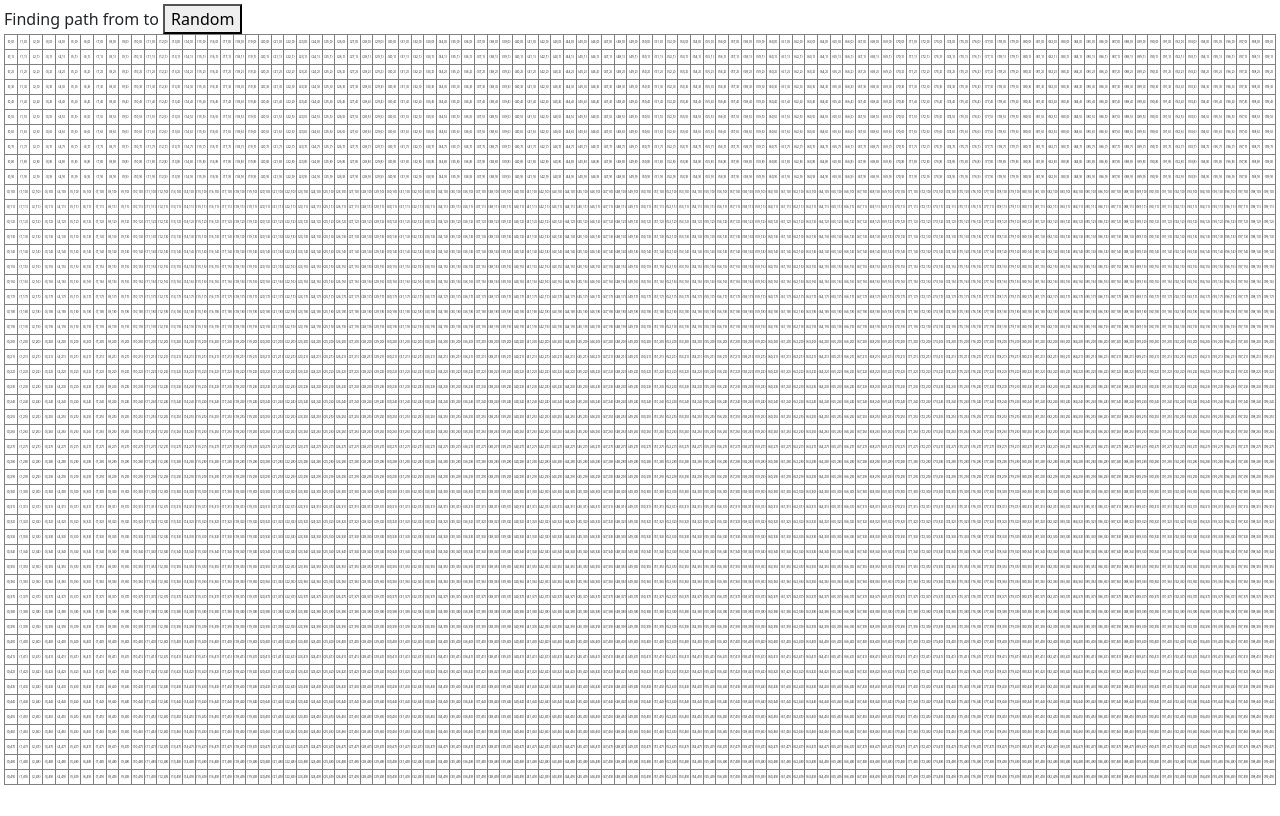
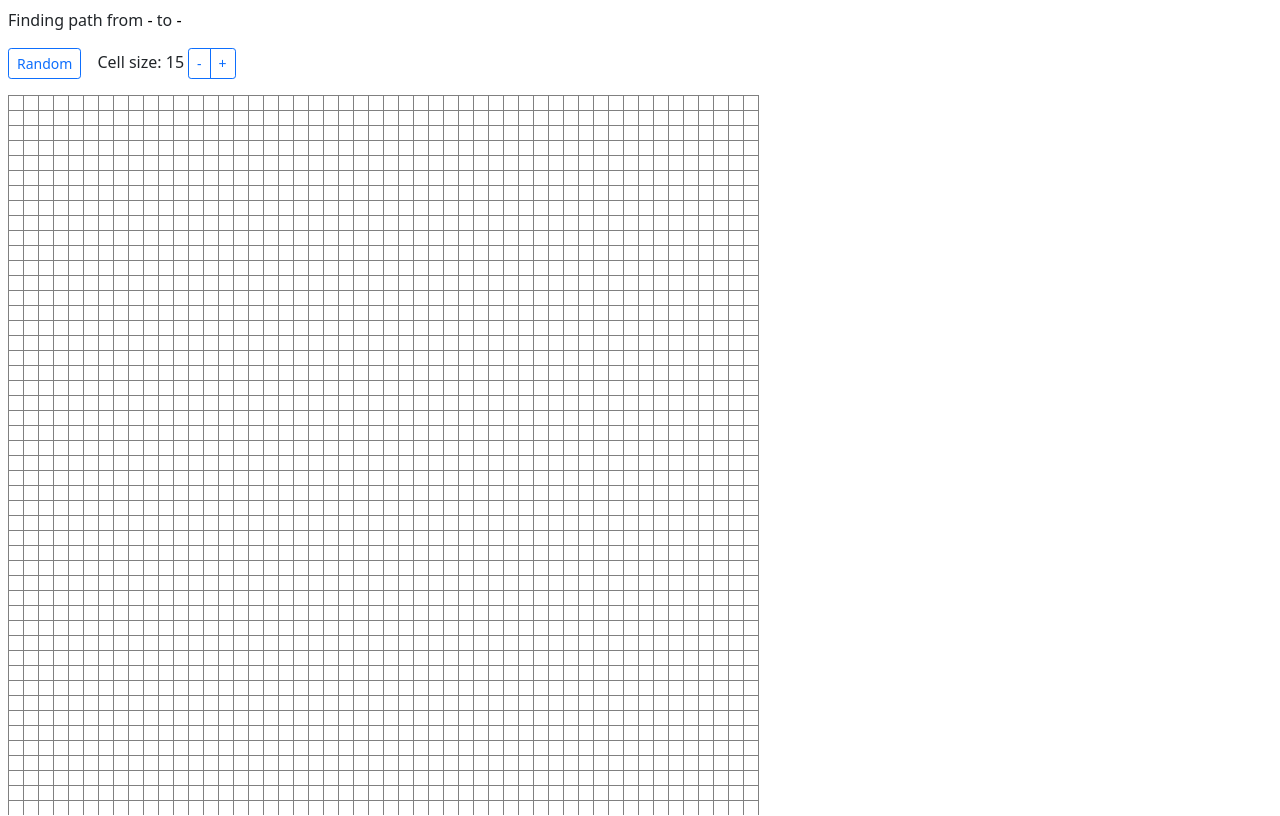
Before and after one commit to borminc/path-finding-ai-project, a React (Create React App) app: page / in a window 1280 px wide. Built offline with nearby package versions, Linux system fonts and the light colour scheme.

Commit message:
clean useAStar hook

```diff
--- a/src/app.css
+++ b/src/app.css
@@ -1,8 +1,12 @@
+table {
+	table-layout: fixed;
+}
 td {
 	position: relative;
 	border: solid grey 0.5px;
 	padding: 0;
 	margin: 0;
+	white-space: nowrap;
 }
 td:after {
 	content: '';
--- a/src/app.jsx
+++ b/src/app.jsx
@@ -3,7 +3,7 @@ import GridComponent from './grid.jsx';
 
 const App = () => {
 	return (
-		<div className='m-1'>
+		<div className='m-2' style={{ height: '100vh', width: '100vw' }}>
 			<GridComponent />
 		</div>
 	);
--- a/src/grid.jsx
+++ b/src/grid.jsx
@@ -1,29 +1,26 @@
-/* eslint-disable no-unused-vars */
 import Grid from './lib/grid.mjs';
-import AStar from './lib/aStar.mjs';
-import React, { useEffect } from 'react';
+import React from 'react';
 import useAStar from './hooks/useAStar.js';
 
-const CELL_SIZE = '15px';
+const CELL_SIZE = 15;
 
 const GridComponent = () => {
 	const {
-		isInProgress,
+		isOutputting,
 		liveGrid,
 		startCell,
 		endCell,
-		aStar,
 		livePath,
-		pathStates,
 		generateRandomProblem,
 	} = useAStar({
-		initialGrid: new Grid(100, 50, { allowDiagonalNeighbors: false }),
-		renderSpeed: 1,
+		initialGrid: new Grid(50, 50, { allowDiagonalNeighbors: false }),
+		renderSpeed: 0.25,
 		numberOfObstacles: 250,
 	});
+	const [cellSize, setCellSize] = React.useState(CELL_SIZE);
 
 	const getCellColor = cell => {
-		if (!cell) return 'white';
+		if (!cell) return 'black';
 		if (cell.isObstacle) return 'black';
 		if (startCell && cell.isSameXY(startCell)) return 'blue';
 		if (endCell && cell.isSameXY(endCell)) return 'green';
@@ -32,26 +29,56 @@ const GridComponent = () => {
 		return 'white';
 	};
 
-	useEffect(() => {
-		// console.log(liveGrid);
-	}, [livePath, liveGrid]);
-
 	return (
-		<>
+		<div style={{ height: '100%', width: '100%' }}>
 			<div>
 				Finding path from{' '}
 				<span style={{ color: getCellColor(startCell) }}>
-					{startCell?.getXYString()}
+					{startCell?.getXYString() || '-'}
 				</span>{' '}
 				to{' '}
 				<span style={{ color: getCellColor(endCell) }}>
-					{endCell?.getXYString()}
+					{endCell?.getXYString() || '-'}
 				</span>
-				<button onClick={generateRandomProblem} disabled={isInProgress}>
+			</div>
+
+			<div>
+				<button
+					onClick={generateRandomProblem}
+					disabled={isOutputting}
+					className='btn btn-sm btn-outline-primary my-3 me-3'
+				>
 					Random
 				</button>
+
+				<span>Cell size: {cellSize}</span>
+				<div className='btn-group ms-1'>
+					<button
+						type='button'
+						className='btn btn-sm btn-outline-primary'
+						onClick={() => setCellSize(prev => prev - 1)}
+					>
+						-
+					</button>
+					<button
+						type='button'
+						className='btn btn-sm btn-outline-primary'
+						onClick={() => setCellSize(prev => prev + 1)}
+					>
+						+
+					</button>
 				</div>
-			<table>
+			</div>
+
+			<div
+				className='d-flex'
+				style={{
+					overflow: 'scroll',
+					maxWidth: '100%',
+					maxHeight: '90%',
+				}}
+			>
+				<table style={{ width: 'min-content' }}>
 					<tbody>
 						{liveGrid.cells.map((row, i) => (
 							<tr key={i} className=''>
@@ -59,20 +86,21 @@ const GridComponent = () => {
 									<td
 										key={`${cell.x}${cell.y}`}
 										style={{
-										width: CELL_SIZE,
-										height: CELL_SIZE,
+											width: cellSize,
+											height: cellSize,
 											fontSize: '20%',
 											backgroundColor: getCellColor(cell),
 										}}
 									>
-									<div>{cell.getXYString()}</div>
+										{/* <div>{cell.getXYString()}</div> */}
 									</td>
 								))}
 							</tr>
 						))}
 					</tbody>
 				</table>
-		</>
+			</div>
+		</div>
 	);
 };
 
--- a/src/hooks/useAStar.js
+++ b/src/hooks/useAStar.js
@@ -1,11 +1,8 @@
-/* eslint-disable no-unused-vars */
 import React from 'react';
 import Grid from '../lib/grid.mjs';
 import AStar from '../lib/aStar.mjs';
 
-const sleep = ms => {
-	return new Promise(resolve => setTimeout(resolve, ms));
-};
+const sleep = ms => new Promise(resolve => setTimeout(resolve, ms));
 
 const defaultGrid = () => new Grid(50, 50);
 
@@ -17,12 +14,13 @@ const useAStar = ({
 	initialPath = null,
 	initialGrid = null,
 } = {}) => {
-	const [isInProgress, setIsInProgress] = React.useState(false);
+	const [isOutputting, setIsOutputting] = React.useState(false);
 
 	const [path, setPath] = React.useState(initialPath ?? []);
+	const [livePath, setLivePath] = React.useState([]);
+
 	const [pathStates, setPathStates] = React.useState([]);
 	const [gridStates, setGridStates] = React.useState([]);
-	const [livePath, setLivePath] = React.useState([]);
 
 	const [aStar, setAStar] = React.useState(
 		new AStar(initialGrid ?? defaultGrid(), {
@@ -38,52 +36,76 @@ const useAStar = ({
 	const [startCell, setStartCell] = React.useState(initialStartCell);
 	const [endCell, setEndCell] = React.useState(initialEndCell);
 
-	const findPath = (startCell, endCell, aStar) => {
+	const generateRandomProblem = () => {
+		try {
+			const { aStar, newStartCell, newEndCell } = resetAStar({
+				randomizeObstacles: true,
+			});
+
+			const path = aStar.findPath(newStartCell, newEndCell);
+
+			if (!path || path.length === 0) {
+				alert('no path found');
+			}
+
+			setPath(path || []);
+		} catch (err) {
+			console.log(err);
+			setPath([]);
+			alert('error');
+		}
+	};
+
+	const resetAStar = ({
+		startCell = null,
+		endCell = null,
+		randomizeObstacles = false,
+	} = {}) => {
+		const newStartCell =
+			startCell ?? aStar.grid.getRandomCell(cell => cell.isAPath());
+		const newEndCell =
+			endCell ??
+			aStar.grid.getRandomCell(
+				cell => cell.isAPath() && !cell.isSameXY(newStartCell)
+			);
+
+		setStartCell(newStartCell);
+		setEndCell(newEndCell);
+
+		aStar.grid = initialGrid;
+
+		if (!randomizeObstacles) {
+			setAStar(aStar);
+			return { aStar, newStartCell, newEndCell };
+		}
+
 		if (numberOfObstacles >= aStar.grid.width * aStar.grid.height - 2) {
 			alert(
 				'number of obstacles exceeds the number of available cells (minus start and end cells)'
 			);
-			return;
-		}
-		try {
-			// make some cells obstacles
+		} else {
 			for (let i = 0; i < numberOfObstacles; i++) {
 				aStar.grid
 					.getRandomCell(
 						cell =>
 							cell.isAPath() &&
-							!cell.isSameXY(startCell) &&
-							!cell.isSameXY(endCell)
+							!cell.isSameXY(newStartCell) &&
+							!cell.isSameXY(newEndCell)
 					)
 					.setIsObstacle(true).data = '  •  ';
 			}
+		}
 
-			return aStar.findPath(startCell, endCell);
-		} catch (err) {
-			return [];
-		}
+		setAStar(aStar);
+		return { aStar, newStartCell, newEndCell };
 	};
 
-	const generateRandomProblem = () => {
-		const newStartCell = aStar.grid.getRandomCell(cell => cell.isAPath());
-		const newEndCell = aStar.grid.getRandomCell(
-			cell => cell.isAPath() && !cell.isSameXY(newStartCell)
-		);
+	const updateLivePath = async path => {
+		if (!path || path.length === 0) {
+			setIsOutputting(false);
+			return;
+		}
 
-		setStartCell(newStartCell);
-		setEndCell(newEndCell);
-
-		aStar.grid = initialGrid;
-		setAStar(aStar);
-
-		const path = findPath(newStartCell, newEndCell, aStar);
-		if (!path || path.length === 0) {
-			alert('no path found');
-		}
-		setPath(path || []);
-	};
-
-	const updateLivePath = async () => {
 		for (const _path of pathStates) {
 			setLivePath(_path);
 			await sleep(renderSpeed);
@@ -92,10 +114,15 @@ const useAStar = ({
 		setLivePath(path); // the final path
 		setPathStates([]);
 
-		setIsInProgress(false);
+		setIsOutputting(false);
 	};
 
-	const updateLiveGrid = async () => {
+	const updateLiveGrid = async path => {
+		if (!path || path.length === 0) {
+			setIsOutputting(false);
+			return;
+		}
+
 		for (const _grid of gridStates) {
 			setLiveGrid(_grid);
 			await sleep(renderSpeed);
@@ -104,20 +131,20 @@ const useAStar = ({
 		setLiveGrid(aStar.grid); // the final grid
 		setGridStates([]);
 
-		setIsInProgress(false);
+		setIsOutputting(false);
 	};
 
-	// update livePath with path has changed
+	// update livePath when path has changed
 	React.useEffect(() => {
-		setIsInProgress(true);
-		updateLiveGrid();
-		updateLivePath();
+		setIsOutputting(true);
+		updateLiveGrid(path);
+		updateLivePath(path);
 
 		// eslint-disable-next-line react-hooks/exhaustive-deps
 	}, [path]);
 
 	return {
-		isInProgress,
+		isOutputting,
 		liveGrid,
 		startCell,
 		setStartCell,
@@ -129,7 +156,6 @@ const useAStar = ({
 		pathStates,
 		livePath,
 		setPath,
-		findPath,
 		generateRandomProblem,
 	};
 };
```
Lines whose indentation alone changed are shown as unchanged.
